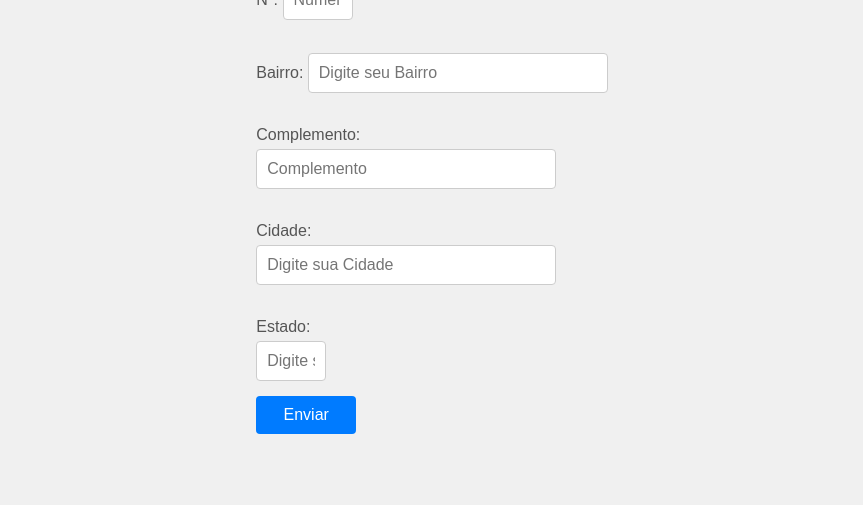
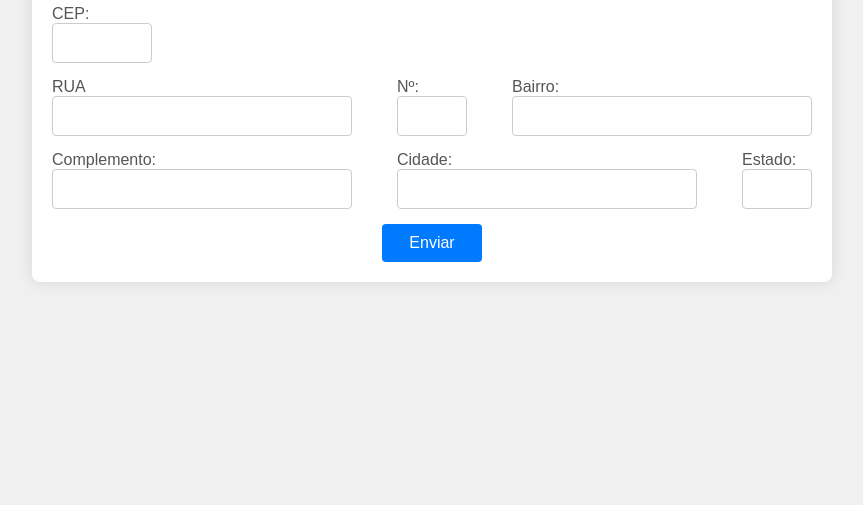
Before and after one commit to matheussantos1206/Form-CadEndereco-, a plain HTML site: page index.html in a window 1280 px wide. Shown: the part 295-800 px from the top of the page, without its empty margins (208-1071 px from the left). Drawn offline with Linux system fonts and the light colour scheme.

Commit message:
estilizado de acordo com o css

```diff
--- a/index.html
+++ b/index.html
@@ -1,6 +1,7 @@
+</html>
+<!DOCTYPE html>
+<html>
 
-</html><!DOCTYPE html>
-<html>
 <head>
     <meta charset='utf-8'>
     <meta http-equiv='X-UA-Compatible' content='IE=edge'>
@@ -10,40 +11,47 @@
 </head>
 
 <body>
-    <div class="container">
-        <form action="#" method="POST">
+    <main>
+        <form action="" method="POST">
             <h1>Cadastro de Endereço</h1>
 
-            <section class="form-input">
-                <label for="cep">CEP:</label>
-                <input type="text" id="cep" name="cep" placeholder="Digite seu CEP" required>
+            <section class="">
+                <label for="cep">CEP:</label><br>
+                <input type="text" id="cep" name="cep" required>
             </section>
-            <div class="linha">
-                <section class="secao-input-2">
-                    <br><label for="rua">RUA</label>
-                    <input type="text" id="logradouro" name="rua" class="input" placeholder="Digite sua Rua" required>
-                </section>
-                <section class="secao-input-2">
-                    <br><label for="numero">Nº:</label>
-                    <input type="text" id="numero" name="numero" placeholder="Número" required>
-                </section>
-                <section class="secao-input-2">
-                    <br><label for="bairro">Bairro:</label>
-                    <input type="text" id="bairro" name="bairro" placeholder="Digite seu Bairro" required>
-                </section>
+            <div class="flex-row">
+                <div>
+                    <label for="rua">RUA</label><br>
+                    <input type="text" id="logradouro" name="rua" class="input" placeholder="" required>
+                </div>
+                <div>
+                    <label for="numero">Nº:</label><br>
+                    <input type="text" id="numero" name="numero" placeholder="" required>
+                </div>
+                <div>
+                    <label for="bairro">Bairro:</label><br>
+                    <input type="text" id="bairro" name="bairro" placeholder="" required>
+                </div>
             </div>
-            <br><label for="complemento">Complemento:</label>
-            <input type="text" id="complemento" name="complemento" placeholder="Complemento">
-
-            <br><label for="cidade">Cidade:</label>
-            <input type="text" id="localidade" name="cidade" placeholder="Digite sua Cidade" required>
-
-            <br><label for="estado">Estado:</label>
-            <input type="text" id="uf" name="estado" placeholder="Digite seu Estado" required>
-
+            <div class="flex-row">
+                <div>
+                    <label for="complemento">Complemento:</label><br>
+                    <input type="text" id="complemento" name="complemento" placeholder="">
+                </div>
+                <div>
+                    <label for="cidade">Cidade:</label><br>
+                    <input type="text" id="localidade" name="cidade" placeholder="" required>
+                </div>
+                <div>
+                    <label for="estado">Estado:</label><br>
+                    <input type="text" id="uf" name="estado" placeholder="" required>
+                </div>
+            </div>
+            <div id="btn">
             <button type="submit">Enviar</button>
+        </div>
         </form>
-    </div>
+    </main>
     <script src='main.js'></script>
 </body>
 
```
